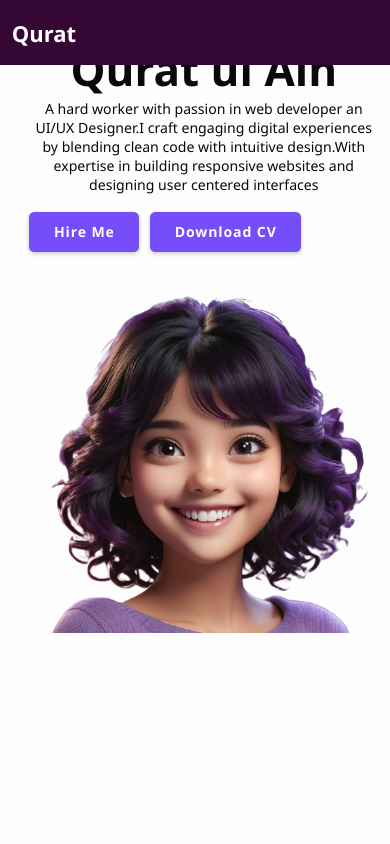
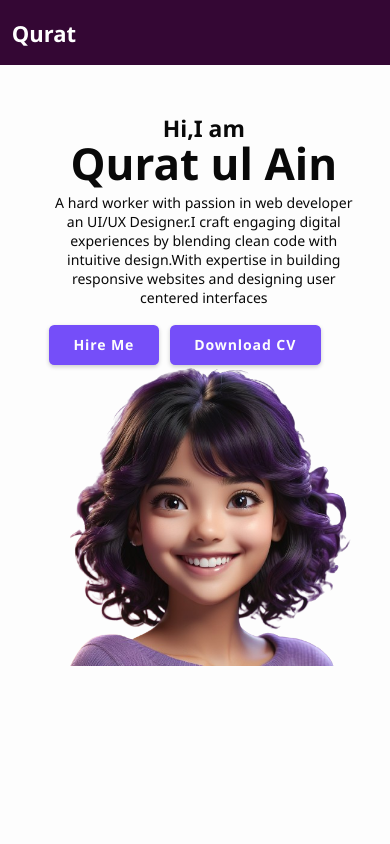
Before and after one commit to Qurat-hub/portfolio, a plain HTML site: page index.html in a window 390 px wide. Shown: the top 844 px of the page. Drawn offline with Linux system fonts and the light colour scheme.

Commit message:
Update stylefv.css

```diff
--- a/stylefv.css
+++ b/stylefv.css
@@ -590,6 +590,7 @@ display: none;
         border-top: .1rem solid rgba(0,0,0,.2);
         box-shadow:  0 .5rem 1rem rgba(0,0,0,.1);
         display: none;
+        z-index:999;
     }
     .navbar.active{
         display: block;
@@ -611,7 +612,7 @@ display: none;
         display: none;
     }
     .home{
-        padding: 0 3% 23rem;
+        padding: 13rem 8% 25rem;
         justify-content: center;
         text-align: center;
     }
```
